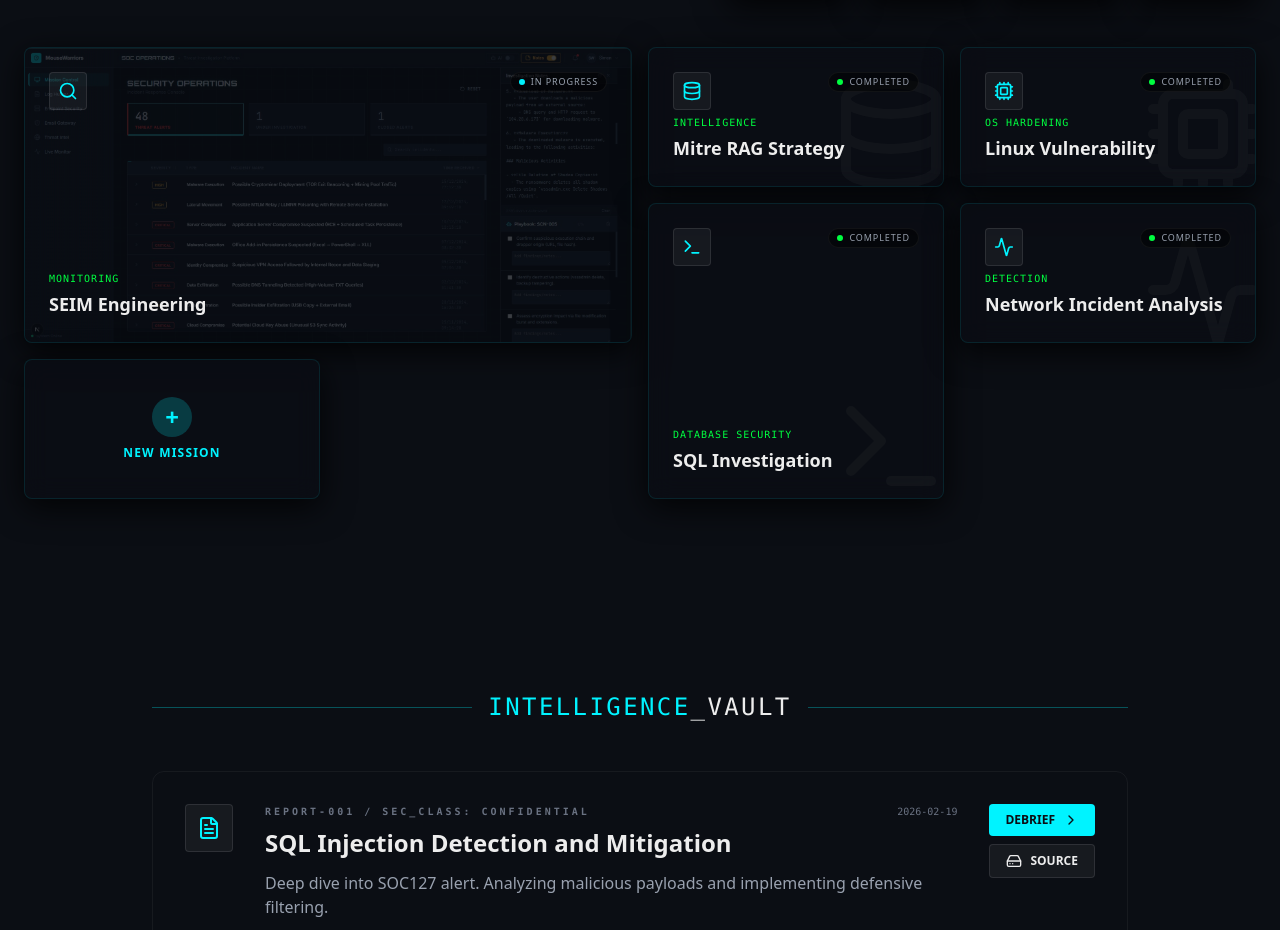
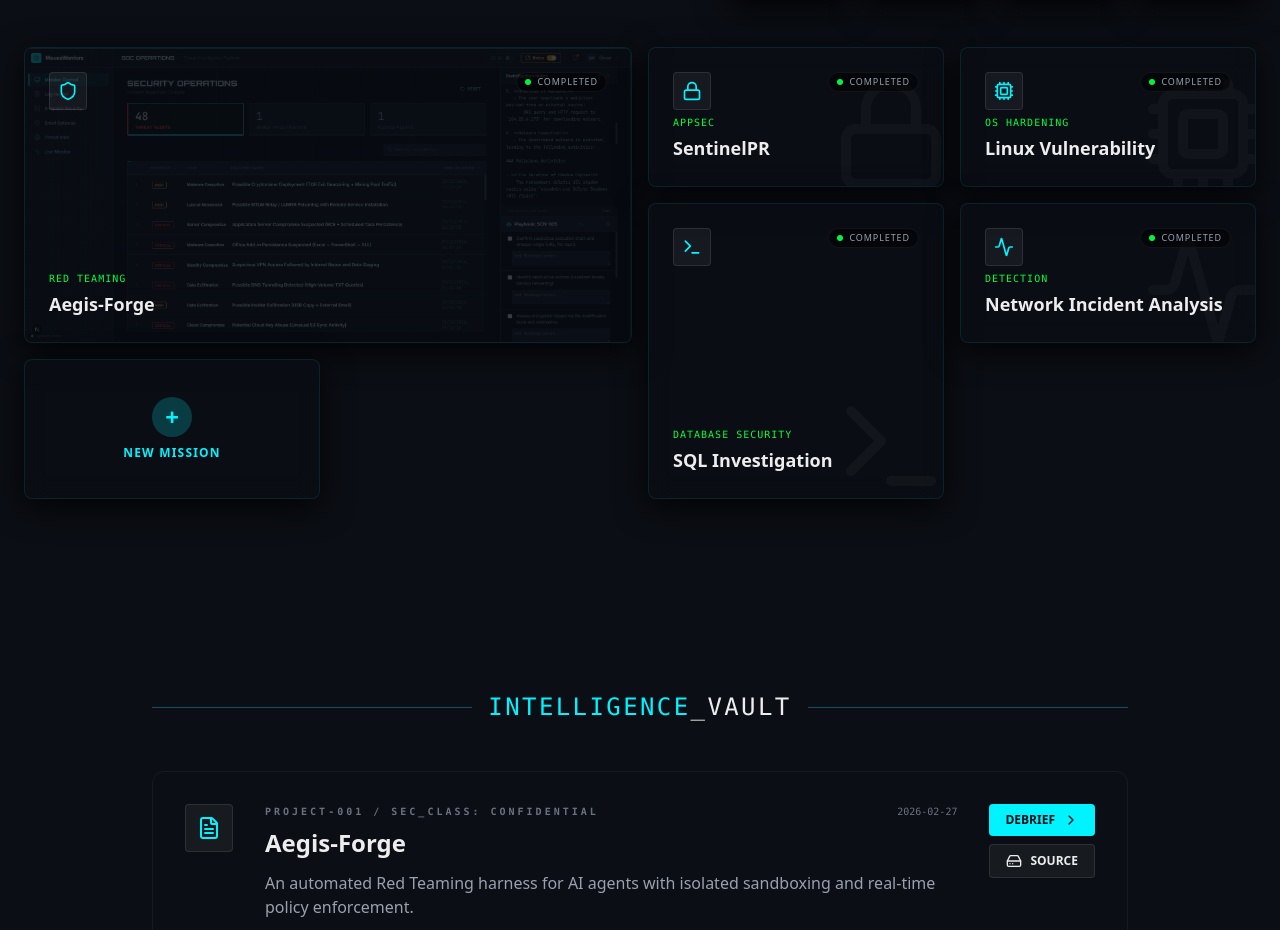
Before and after one commit to Mousewarriors/cyber-portfolio-website, a Next.js app: page / in a window 1280 px wide. Shown: the part 1002-1932 px from the top of the page. Built offline with nearby package versions, Linux system fonts and the light colour scheme.

Commit message:
Add Aegis-Forge and SentinelPR to portfolio

```diff
--- a/src/components/BentoDashboard.tsx
+++ b/src/components/BentoDashboard.tsx
@@ -12,21 +12,21 @@ const stats = [
 
 const labs = [
     {
-        title: "SEIM Engineering",
-        status: "In Progress",
-        category: "Monitoring",
-        icon: Search,
+        title: "Aegis-Forge",
+        status: "Completed",
+        category: "Red Teaming",
+        icon: Shield,
         size: "md:col-span-2 md:row-span-2",
-        href: "https://github.com/Mousewarriors/SEIM-Project/",
+        href: "https://github.com/Mousewarriors/Aegis-Forge",
         image: "/dashboard.jpg"
     },
     {
-        title: "Mitre RAG Strategy",
+        title: "SentinelPR",
         status: "Completed",
-        category: "Intelligence",
-        icon: Database,
+        category: "AppSec",
+        icon: Lock,
         size: "col-span-1 row-span-1",
-        href: "https://github.com/Mousewarriors/Cybersecurity-Portfolio/tree/main/Mitre%20RAG%20Project"
+        href: "https://github.com/Mousewarriors/SentinelPR"
     },
     {
         title: "Linux Vulnerability",
--- a/src/components/ProjectVault.tsx
+++ b/src/components/ProjectVault.tsx
@@ -4,6 +4,24 @@ import { motion } from "framer-motion";
 import { FileText, ExternalLink, ChevronRight, HardDrive } from "lucide-react";
 
 const reports = [
+    {
+        id: "PROJECT-001",
+        title: "Aegis-Forge",
+        description: "An automated Red Teaming harness for AI agents with isolated sandboxing and real-time policy enforcement.",
+        tags: ["Red Teaming", "AI Safety", "Sandboxing"],
+        date: "2026-02-27",
+        debrief: "https://github.com/Mousewarriors/Aegis-Forge",
+        source: "https://github.com/Mousewarriors/Aegis-Forge"
+    },
+    {
+        id: "PROJECT-002",
+        title: "SentinelPR",
+        description: "Automated, high-precision security gate for GitHub Pull Requests. Orchestrates deterministic static analysis with AI-powered semantic audits.",
+        tags: ["GitHub Actions", "AppSec", "AI Audit"],
+        date: "2026-02-27",
+        debrief: "https://github.com/Mousewarriors/SentinelPR",
+        source: "https://github.com/Mousewarriors/SentinelPR"
+    },
     {
         id: "REPORT-001",
         title: "SQL Injection Detection and Mitigation",
```
